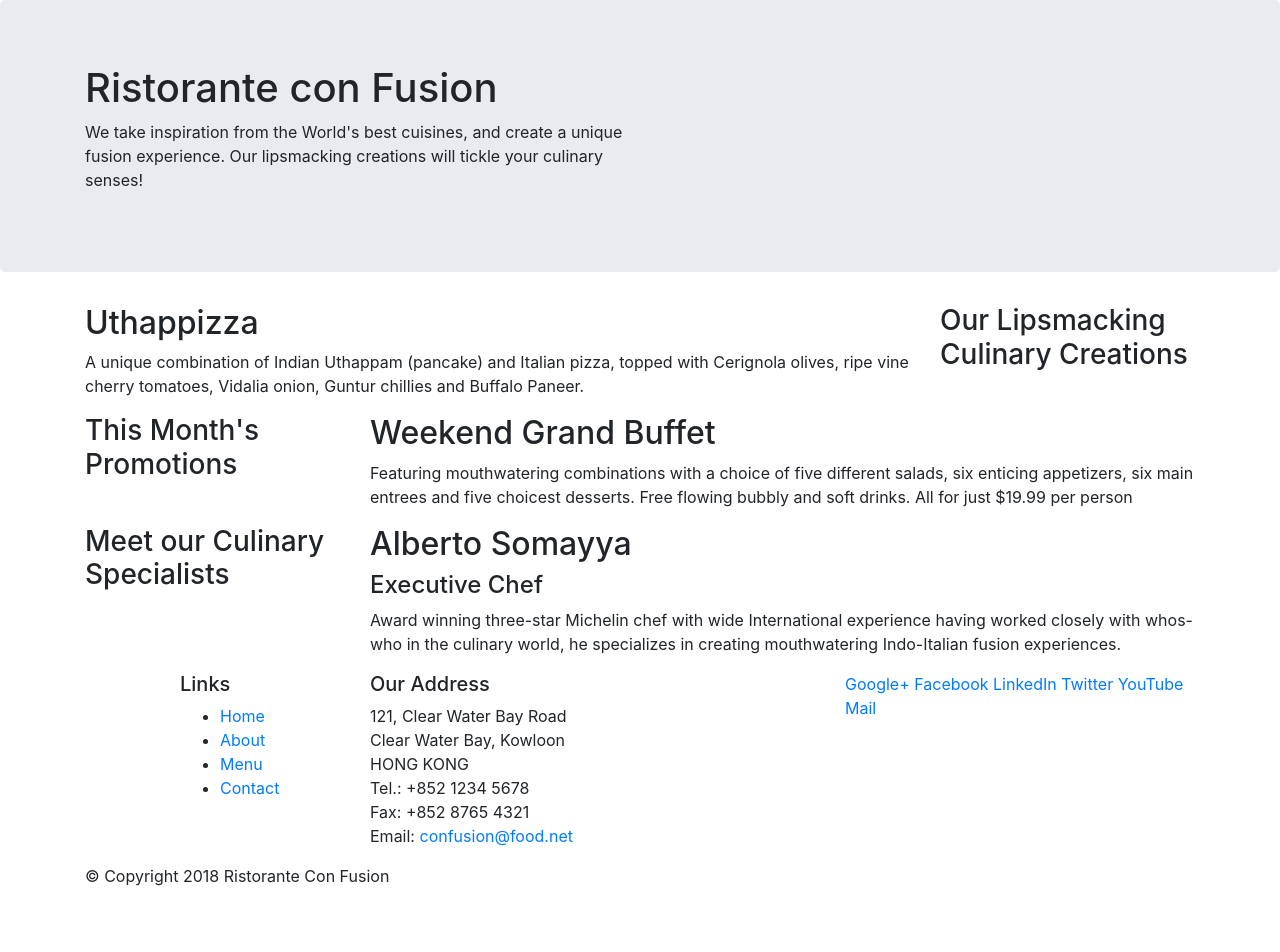
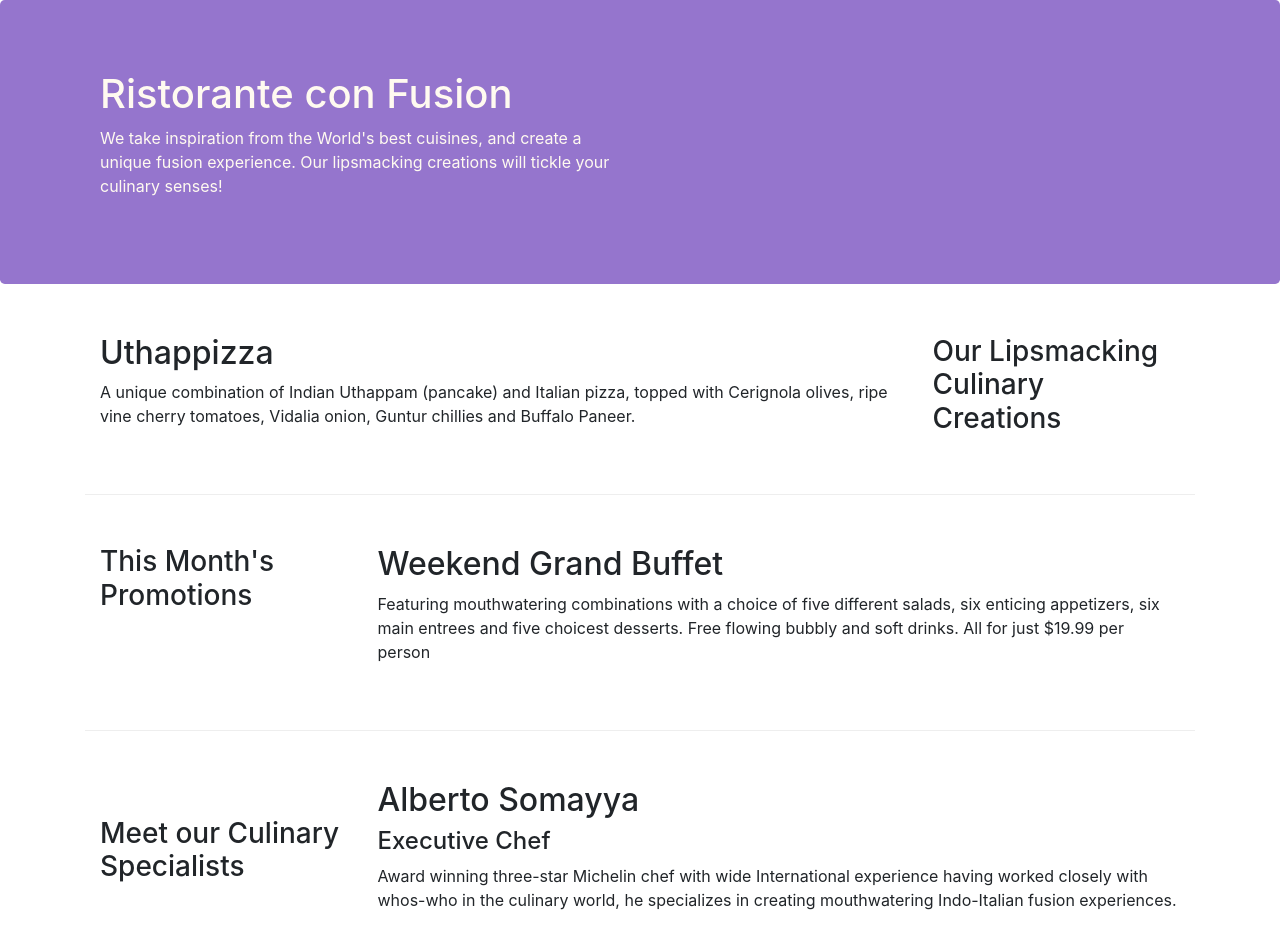
Before and after one commit to XinyiM/Bootstrap4Project, a website: page index.html in a window 1280 px wide. Shown: the top 952 px of the page. Before the commit the page ends 904 px from the top, so only its background shows below. Drawn offline with nearby package versions, Linux system fonts and the light colour scheme.

Commit message:
boostrap grid part2

```diff
--- /dev/null
+++ b/css/style.css
@@ -0,0 +1,31 @@
+.row-header{
+    margin: 0px auto;
+    padding: 0px auto;
+}
+
+
+.row-content{
+    margin: 0px auto;
+    padding: 50px 0px 50px 0px;
+    border-bottom: 1px ridge;
+    min-height: 400 px;
+}
+
+.footer{
+    background-color: #d1c4e9;
+    margin: 0px auto;
+    padding: 20px 0px 20px 0px;
+}
+
+.jumbotron{
+    padding: 70px 30px 70px 30px;
+    margin: 0px auto;
+    background: #9575cd;
+    color: floralwhite;
+}
+
+.address{
+    font-size: 80%;
+    margin: 0px;
+    color: #0f0f0f;
+}
--- a/index.html
+++ b/index.html
@@ -8,6 +8,7 @@
     <meta http-equiv="x-ua-compatible" content="ie=edge">
     <!-- Bootstrap CSS -->
     <link rel="stylesheet" href="node_modules/bootstrap/dist/css/bootstrap.min.css">
+    <link rel="stylesheet" href="css/style.css">
     <title>Ristorante Con Fusion</title>
 </head>
 
@@ -15,7 +16,7 @@
 
     <header class="jumbotron">
         <div class="container">
-            <div class="row">
+            <div class="row row-header align-items-center">
                 <div class="col-12 col-sm-6">
                     <h1>Ristorante con Fusion</h1>
                     <p>We take inspiration from the World's best cuisines, and create a unique fusion experience. Our lipsmacking creations will tickle your culinary senses!</p>
@@ -27,7 +28,7 @@
     </header>
 
     <div class="container" >
-        <div class="row">
+        <div class="row row-content align-items-center">
             <!-- For small pages it occupies 4 cols,
                  but for medium and largers pages it occupies 3 cols-->
             <div class='col-12 col-sm-4 order-sm-last col-md-3'>
@@ -40,7 +41,7 @@
         </div>
 
 
-        <div class="row">
+        <div class="row row-content">
             <div class='col-12 col-sm-4 col-md-3'>
                 <h3>This Month's Promotions</h3>
             </div>
@@ -50,7 +51,7 @@
             </div>
         </div>
 
-        <div class="row">
+        <div class="row row-content align-items-center">
             <div class='col-12 col-sm-4 col-md-3'>
                 <h3>Meet our Culinary Specialists</h3>
             </div>
@@ -62,12 +63,12 @@
         </div>
     </div>
 
-    <footer>
-        <div class = "container">
+    <footer class='footer'>
+        <div class = "container footer">
             <div class="row">
                 <div class="col-4 offset-1 col-sm-2">
                     <h5>Links</h5>
-                    <ul>
+                    <ul class = 'list-unstyled'>
                         <li><a href="#">Home</a></li>
                         <li><a href="#">About</a></li>
                         <li><a href="#">Menu</a></li>
@@ -85,8 +86,8 @@
 		              Email: <a href="mailto:confusion@food.net">confusion@food.net</a>
 		           </address>
                 </div>
-                <div class="col-12 col-sm-4">
-                    <div>
+                <div class="col-12 col-sm-4 align-self-center">
+                    <div class="text-center">
                         <a href="http://google.com/+">Google+</a>
                         <a href="http://www.facebook.com/profile.php?id=">Facebook</a>
                         <a href="http://www.linkedin.com/in/">LinkedIn</a>
@@ -96,7 +97,8 @@
                     </div>
                 </div>
            </div>
-           <div class="row">
+           <!-- put the column in the center of the row-->
+           <div class="row justify-content-center">
                 <div class ="col-auto">
                     <p>© Copyright 2018 Ristorante Con Fusion</p>
                 </div>
```
